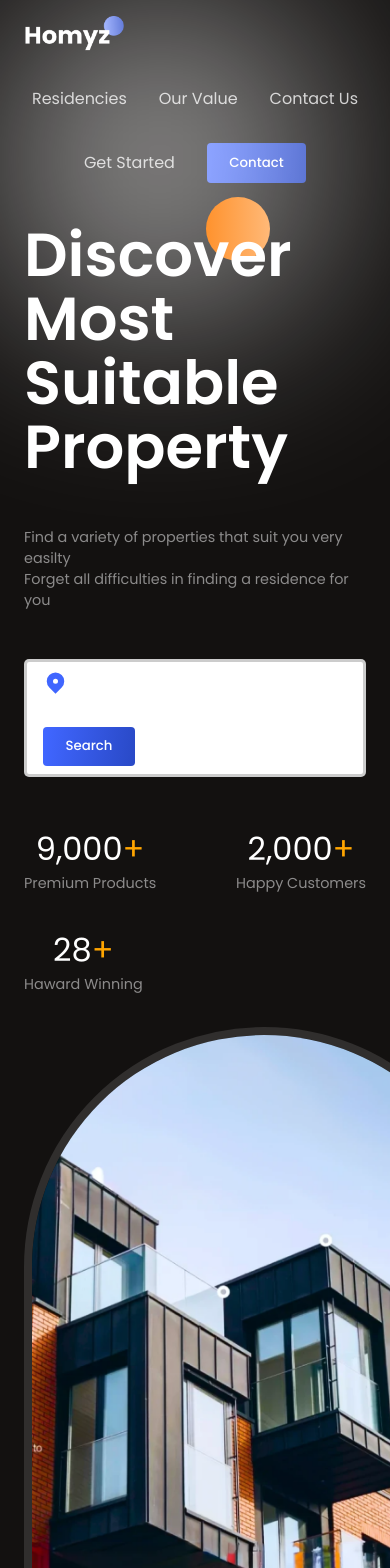
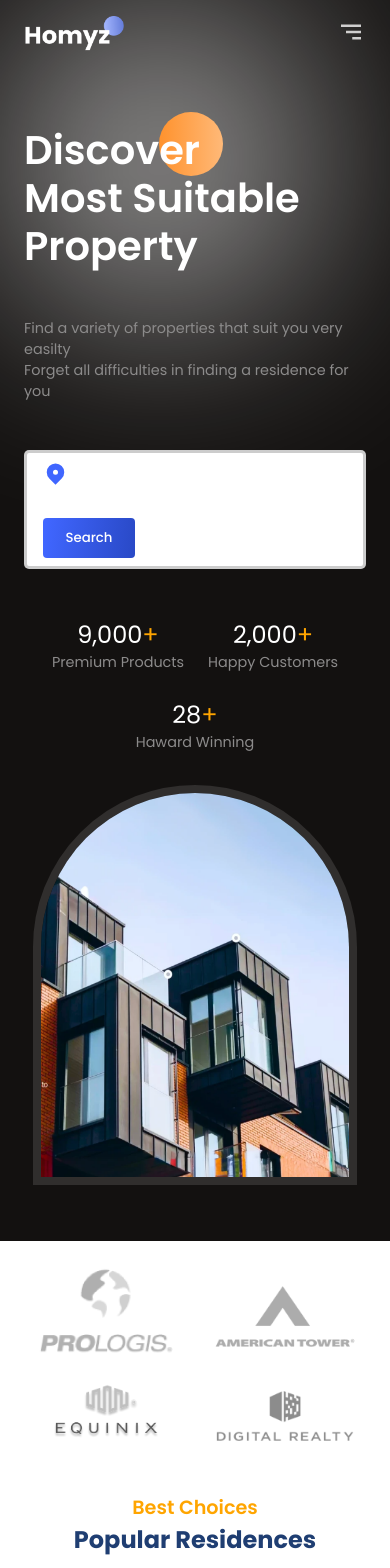
Before and after one commit to k-cicek/EstateWebsite, a React (Vite) app: page / in a window 390 px wide. Shown: the top 1568 px of the page. Built offline with nearby package versions, Linux system fonts and the light colour scheme.

Commit message:
Responsive design completed

```diff
--- a/src/App.jsx
+++ b/src/App.jsx
@@ -4,8 +4,9 @@
 import Companies from "./components/Companies/Companies";
 import Residencies from "./components/Residencies/Residencies";
 import Value from "./components/Value/Value";
-import Contacty from "./components/Contacty/Contacty";
+import Contact from "./components/Contact/Contact";
 import GetStarted from "./components/GetStarted/GetStarted";
+import Footer from "./components/Footer/Footer";
 
 function App() {
   return (
@@ -18,8 +19,9 @@
       <Companies />
       <Residencies />
       <Value />
-      <Contacty />
+      <Contact />
       <GetStarted />
+      <Footer />
     </div>
   );
 }
--- a/src/components/Contacty/Contacty.css
+++ b/src/components/Contact/Contact.css
@@ -1,16 +1,16 @@
-.contacty-container {
+.contact-container {
     justify-content: space-between;
 }
 
-.contacty-container>div {
+.contact-container>div {
     flex: 1;
 }
 
-.contacty-right {
+.contact-right {
     width: 100%;
 }
 
-.contacty-left {
+.contact-left {
     gap: 0.5rem;
 }
 
@@ -18,11 +18,11 @@
     margin-top: 2rem;
     gap: 1rem;
 }
+
 .contactModes .row{
-    gap:1.5rem;
+    gap: 1.5rem;
 }
-
-.mode{
+.mode {
     width: 16rem;
     padding: 1rem;
     border: 0.8px solid rgba(128, 128, 128, 0.143);
@@ -31,7 +31,7 @@
     transition: all 300ms ease-in;
 }
 
-.mode .button{
+.mode .button {
     width: 100%;
     background: var(--lightBlue);
     color: var(--blue);
@@ -49,13 +49,36 @@
     font-weight: 600;
 }
 
-.mode:hover {
+.mode:hover{
     scale: 1.1;
     box-shadow: var(--shadow);
 }
+
 .mode .button:hover {
     background: var(--blue-gradient);
     color: white;
-    scale: 0.8
-    ;
+    scale: 0.8;
 }
+
+.image-container {
+    margin: auto;
+}
+
+@media (max-width: 1024px){
+    .contact-container {
+        flex-direction: column;
+    }
+    .contact-right{
+        justify-content: center;
+    }
+    .contactModes {
+        width: 100%;
+    }
+    .row{
+        flex-direction: column;
+        width: 100%;
+    }
+    .mode{
+        width: 100%;
+    }
+}
--- a/src/components/Contacty/Contacty.jsx
+++ b/src/components/Contact/Contact.jsx
@@ -1,31 +1,30 @@
 import React from "react";
-import "./Contacty.css";
+import "./Contact.css";
 import { MdCall } from "react-icons/md";
 import { BsFillChatDotsFill } from "react-icons/bs";
 import { HiChatBubbleBottomCenter } from "react-icons/hi2";
 
-const Contacty = () => {
+const Contact = () => {
   return (
-    <section className="contacty-wrapper">
-      <div className="padding innerWidth flexCenter contacty-container">
-        <div className="flexColStart contacty-left">
+    <section className="contact-wrapper">
+      <div className="paddings innerWidth flexCenter contact-container">
+        <div className="flexColStart contact-left">
           <span className="orangeText">Our Contacts</span>
           <span className="primaryText">Easy to Contact us</span>
           <span className="secondaryText">
-            We always ready to help by providing the best services for you.{" "}
-            <br />
-            We believe a good blace to live can make your life better
+            We always ready to help by providing the best services for you. We
+            believe a good blace to live can make your life better
           </span>
           <div className="flexColStart contactModes">
             <div className="flexStart row">
               <div className="flexColCenter mode">
                 <div className="flexStart">
                   <div className="flexCenter icon">
-                    <MdCall size={20} />
+                    <MdCall size={25} />
                   </div>
                   <div className="flexColStart detail">
                     <span className="primaryText">Call</span>
-                    <span className="secondaryText">021 123 145 12</span>
+                    <span className="secondaryText">021 123 145 14</span>
                   </div>
                 </div>
                 <div className="flexCenter button">Call Now</div>
@@ -33,11 +32,11 @@
               <div className="flexColCenter mode">
                 <div className="flexStart">
                   <div className="flexCenter icon">
-                    <BsFillChatDotsFill size={20} />
+                    <BsFillChatDotsFill size={25} />
                   </div>
                   <div className="flexColStart detail">
                     <span className="primaryText">Chat</span>
-                    <span className="secondaryText">021 123 145 12</span>
+                    <span className="secondaryText">021 123 145 14</span>
                   </div>
                 </div>
                 <div className="flexCenter button">Chat Now</div>
@@ -47,11 +46,11 @@
               <div className="flexColCenter mode">
                 <div className="flexStart">
                   <div className="flexCenter icon">
-                    <BsFillChatDotsFill size={20} />
+                    <BsFillChatDotsFill size={25} />
                   </div>
                   <div className="flexColStart detail">
                     <span className="primaryText">Video Call</span>
-                    <span className="secondaryText">021 123 145 12</span>
+                    <span className="secondaryText">021 123 145 14</span>
                   </div>
                 </div>
                 <div className="flexCenter button">Video Call Now</div>
@@ -59,11 +58,11 @@
               <div className="flexColCenter mode">
                 <div className="flexStart">
                   <div className="flexCenter icon">
-                    <HiChatBubbleBottomCenter size={20} />
+                    <HiChatBubbleBottomCenter size={25} />
                   </div>
                   <div className="flexColStart detail">
                     <span className="primaryText">Message</span>
-                    <span className="secondaryText">021 123 145 12</span>
+                    <span className="secondaryText">021 123 145 14</span>
                   </div>
                 </div>
                 <div className="flexCenter button">Message Now</div>
@@ -71,9 +70,9 @@
             </div>
           </div>
         </div>
-        <div className="contacty-right">
+        <div className="contact-right">
           <div className="image-container">
-            <img src="/public/contact.jpg" alt="" />
+            <img src="/public/contact.jpg" alt="logo" />
           </div>
         </div>
       </div>
@@ -81,4 +80,4 @@
   );
 };
 
-export default Contacty;
+export default Contact;
--- /dev/null
+++ b/src/components/Footer/Footer.css
@@ -0,0 +1,22 @@
+.footer-container {
+    justify-content: space-between;
+}
+
+.footer-left {
+    gap: 1rem;
+}
+.footer-menu {
+    gap: 1.5rem;
+    margin-top: 1.5rem;
+    font-weight: 500;
+}
+
+@media (max-width:768px) {
+    .footer-container {
+        justify-content: center;
+    }
+    .footer-container>div {
+        align-items: center !important;
+        text-align: center;
+    }
+}
--- /dev/null
+++ b/src/components/Footer/Footer.jsx
@@ -0,0 +1,30 @@
+import React from "react";
+import "./Footer.css";
+
+const Footer = () => {
+  return (
+    <section className="footer-wrapper">
+      <div className="paddings innerWidth flexCenter footer-container">
+        <div className="flexColStart footer-left">
+          <img src="/public/logo2.png" alt="logo" width={120} />
+          <span className="secondaryText">
+            Our vision is to make all people <br />
+            the best place to live for them
+          </span>
+        </div>
+        <div className="flexColStart footer-right">
+          <span className="primaryText">Information</span>
+          <span className="secondaryText">145 New york, FL 4571, USA</span>
+          <div className="flexCenter footer-menu">
+            <span>Property</span>
+            <span>Services</span>
+            <span>Product</span>
+            <span>About Us</span>
+          </div>
+        </div>
+      </div>
+    </section>
+  );
+};
+
+export default Footer;
--- a/src/components/Header/Header.css
+++ b/src/components/Header/Header.css
@@ -1,5 +1,6 @@
 .header-wrapper {
     color: white;
+    z-index: 99;
 }
 
 .header-container {
@@ -16,3 +17,29 @@
 .header-menu>*:hover {
     cursor: pointer;
 }
+
+.menu-icon {
+    display: none;
+}
+
+@media (max-width: 768px) {
+    .menu-icon{
+        display: block;
+    }
+    .header-menu{
+        z-index: 99;
+        color: var(--black);
+        position: absolute;
+        top: 3rem;
+        right: 4rem;
+        background: white;
+        flex-direction: column;
+        font-weight: 500;
+        gap: 2rem;
+        padding: 3rem;
+        border-radius: 10px;
+        align-items: flex-start;
+        box-shadow: 0px 4px 4px rgba(0, 0, 0, 0.05);
+        transition: all 300ms ease-in;
+    }
+}
--- a/src/components/Header/Header.jsx
+++ b/src/components/Header/Header.jsx
@@ -1,12 +1,29 @@
-import React from "react";
+import React, { useState } from "react";
 import "./Header.css";
+import { BiMenuAltRight } from "react-icons/bi";
+import OutsideClickHandler from "react-outside-click-handler";
 
 const Header = () => {
+  const [menuOpened, setMenuOpened] = useState(false);
+
+  const getMenuStyles = (menuOpened) => {
+    if (document.documentElement.clientWidth <= 800)
+      return { right: !menuOpened && "-100%" };
+  };
+
   return (
     <section className="header-wrapper">
       <div className="flexCenter paddings innerWidth header-container">
         <img src="/public/logo.png" alt="logo" width={100} />
-        <div className="flexCenter header-menu">
+        <OutsideClickHandler
+          onOutsideClick={() => {
+            setMenuOpened(false);
+          }}
+        >
+          <div
+            className="flexCenter header-menu"
+            style={getMenuStyles(menuOpened)}
+          >
             <a href="">Residencies</a>
             <a href="">Our Value</a>
             <a href="">Contact Us</a>
@@ -15,6 +32,13 @@
               <a href="">Contact</a>
             </button>
           </div>
+        </OutsideClickHandler>
+        <div
+          className="menu-icon"
+          onClick={() => setMenuOpened((prev) => !prev)}
+        >
+          <BiMenuAltRight size={30} />
+        </div>
       </div>
     </section>
   );
--- a/src/components/Hero/Hero.css
+++ b/src/components/Hero/Hero.css
@@ -2,10 +2,11 @@
   color: white;
   position: relative;
   padding-bottom: 2rem;
+  z-index: 1;
 }
 
 .hero-container {
-  justify-content: space-between;
+  justify-content: space-around;
   align-items: flex-end;
 }
 
@@ -67,3 +68,30 @@
   width: 100%;
   height: 100%;
 }
+
+@media (max-width: 640px) {
+  .hero-container {
+    margin-top: 2rem;
+  }
+  .hero-title>h1{
+    font-size: 2.5rem;
+    line-height: 3rem;
+  }
+  .image-container{
+    width: 95%;
+    height: 25rem;
+  }
+  .stats{
+    justify-content: center;
+    gap: 1.5rem;
+  }
+  .hero-right{
+    width: 100%;
+  }
+  .stat>:nth-child(1){
+    font-size: 1.5rem;
+  }
+  .stat:nth-child(2){
+    font-size: 0.8rem;
+  }
+}
--- a/src/components/Hero/Hero.jsx
+++ b/src/components/Hero/Hero.jsx
@@ -2,6 +2,7 @@
 import "./Hero.css";
 import { HiLocationMarker } from "react-icons/hi";
 import CountUp from "react-countup";
+import { motion } from "framer-motion";
 
 const Hero = () => {
   return (
@@ -10,15 +11,23 @@
         <div className="flexColStart hero-left">
           <div className="hero-title">
             <div className="orange-circle" />
-            <h1>
+            <motion.h1
+              initial={{ y: "2rem", opacity: 0 }}
+              animate={{ y: 0, opacity: 1 }}
+              transition={{ duration: 2, type: "spring" }}
+            >
               Discover <br />
               Most Suitable <br />
               Property
-            </h1>
+            </motion.h1>
           </div>
           <div className="flexColStart hero-description">
-            <span className="secondaryText">Find a variety of properties that suit you very easilty</span>
-            <span className="secondaryText">Forget all difficulties in finding a residence for you</span>
+            <span className="secondaryText">
+              Find a variety of properties that suit you very easilty
+            </span>
+            <span className="secondaryText">
+              Forget all difficulties in finding a residence for you
+            </span>
           </div>
           <div className="flexCenter search-bar">
             <HiLocationMarker color="var(--blue)" size={25} />
@@ -50,9 +59,14 @@
           </div>
         </div>
         <div className="flexCenter hero-right">
-          <div className="image-container">
+          <motion.div
+            initial={{ x: "7rem", opacity: 0 }}
+            animate={{ x: 0, opacity: 1 }}
+            transition={{ duration: 2, type: "spring" }}
+            className="image-container"
+          >
             <img src="/public/hero-image.png" alt="" />
-          </div>
+          </motion.div>
         </div>
       </div>
     </section>
--- a/src/components/Residencies/Residencies.css
+++ b/src/components/Residencies/Residencies.css
@@ -71,3 +71,12 @@
 .r-buttons > button:nth-child(2) {
   box-shadow: 0px 0px 5px 1px rgba(0, 0, 0, 0.25);
 }
+
+@media (max-width: 640px) {
+  .residencies-head{
+    align-items: center;
+  }
+  .r-buttons{
+    position: initial;
+  }
+}
--- a/src/components/Value/Value.css
+++ b/src/components/Value/Value.css
@@ -49,3 +49,14 @@
 .accordionButton .primaryText{
     font-size: 1.1rem;
 }
+
+@media (max-width: 1024px){
+    .value-container{
+        flex-direction: column;
+    }
+    @media (max-width: 768px){
+        .accordionButton .primaryText{
+            font-size: 0.8rem;
+        }
+    }
+}
```
Lines whose indentation alone changed are shown as unchanged.
